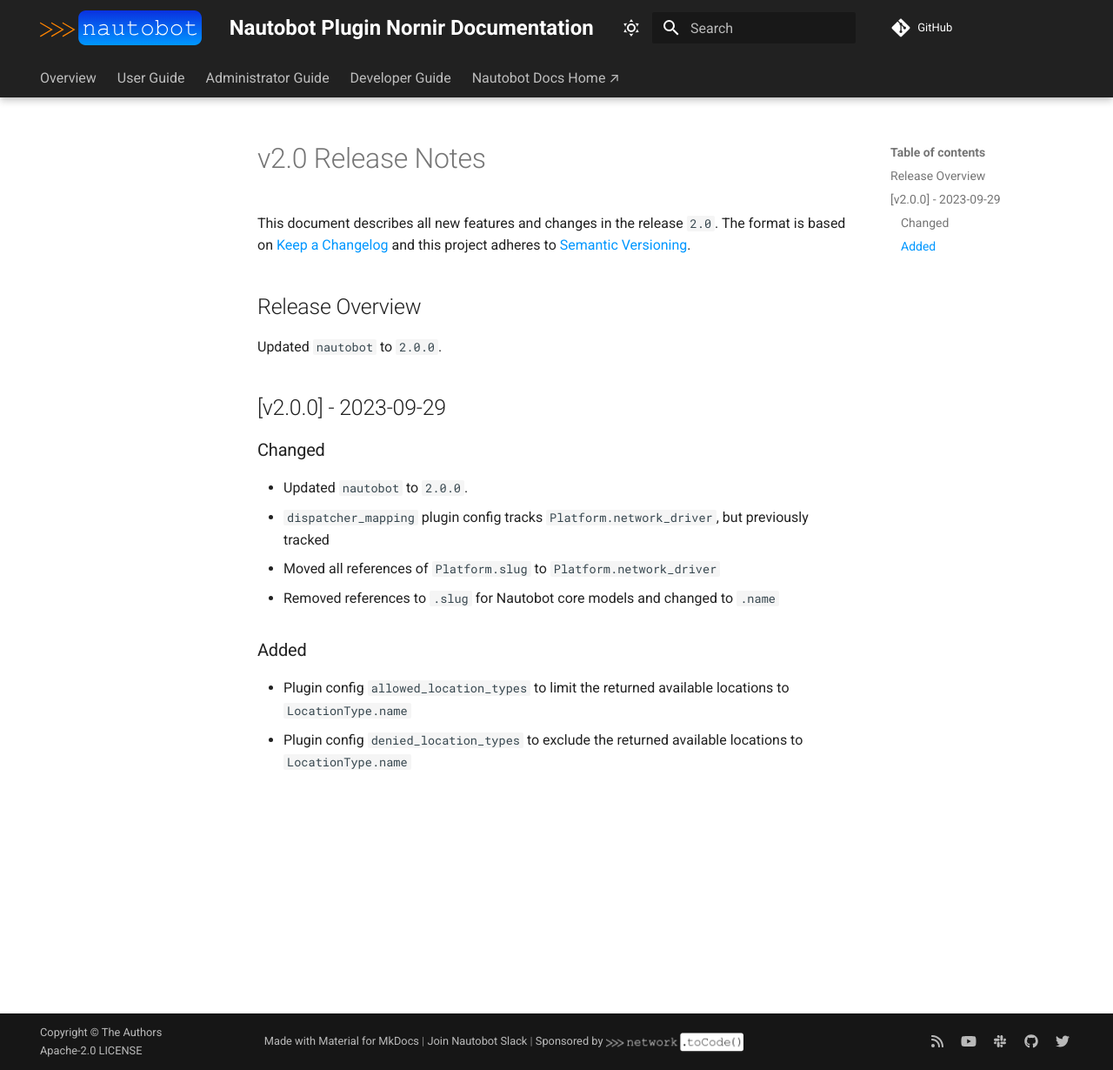
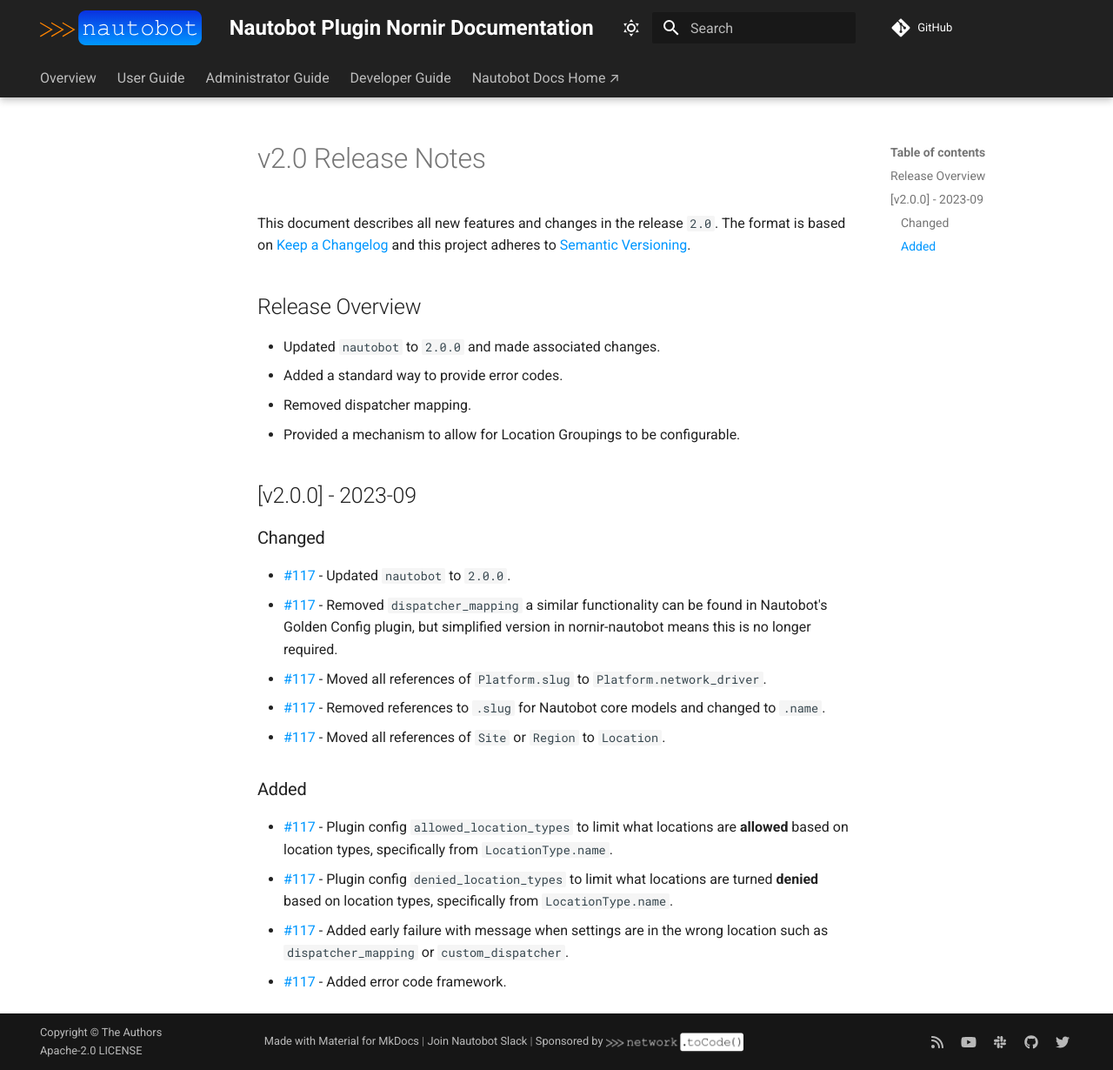
Before and after one commit to nautobot/nautobot-app-nornir, an MkDocs documentation site: the page built from docs/admin/release_notes/version_2.0.md, in a window 1280 px wide and 1230 px high. Shown: the whole window at 87% size. Built offline with MkDocs 1.6.1 and Material for MkDocs 9.7.7, drawn with Linux system fonts in a browser that asks for light colours; comment, search, counter and statistics services are not loaded.

Commit message:
Add Migration guide, remove dispatcher_mapping, update docs on Location settings, add settings check, add foundation for troubleshooting framework

```diff
--- a/docs/admin/release_notes/version_2.0.md
+++ b/docs/admin/release_notes/version_2.0.md
@@ -4,18 +4,25 @@
 
 ## Release Overview
 
-Updated `nautobot` to `2.0.0`.
+- Updated `nautobot` to `2.0.0` and made associated changes.
+- Added a standard way to provide error codes.
+- Removed dispatcher mapping.
+- Provided a mechanism to allow for Location Groupings to be configurable.
 
-## [v2.0.0] - 2023-09-29
+
+## [v2.0.0] - 2023-09
 
 ### Changed
 
-- Updated `nautobot` to `2.0.0`.
-- `dispatcher_mapping` plugin config tracks `Platform.network_driver`, but previously tracked
-- Moved all references of `Platform.slug` to `Platform.network_driver`
-- Removed references to `.slug` for Nautobot core models and changed to `.name`
+- [#117](https://github.com/nautobot/nautobot-plugin-nornir/issues/117) - Updated `nautobot` to `2.0.0`.
+- [#117](https://github.com/nautobot/nautobot-plugin-nornir/issues/117) - Removed `dispatcher_mapping` a similar functionality can be found in Nautobot's Golden Config plugin, but simplified version in nornir-nautobot means this is no longer required.
+- [#117](https://github.com/nautobot/nautobot-plugin-nornir/issues/117) - Moved all references of `Platform.slug` to `Platform.network_driver`.
+- [#117](https://github.com/nautobot/nautobot-plugin-nornir/issues/117) - Removed references to `.slug` for Nautobot core models and changed to `.name`.
+- [#117](https://github.com/nautobot/nautobot-plugin-nornir/issues/117) - Moved all references of `Site` or `Region` to `Location`.
 
 ### Added
 
-- Plugin config `allowed_location_types` to limit the returned available locations to `LocationType.name`
-- Plugin config `denied_location_types` to exclude the returned available locations to `LocationType.name`
+- [#117](https://github.com/nautobot/nautobot-plugin-nornir/issues/117) - Plugin config `allowed_location_types` to limit what locations are **allowed** based on location types, specifically from `LocationType.name`.
+- [#117](https://github.com/nautobot/nautobot-plugin-nornir/issues/117) - Plugin config `denied_location_types` to limit what locations are turned **denied** based on location types, specifically from `LocationType.name`.
+- [#117](https://github.com/nautobot/nautobot-plugin-nornir/issues/117) - Added early failure with message when settings are in the wrong location such as `dispatcher_mapping` or `custom_dispatcher`.
+- [#117](https://github.com/nautobot/nautobot-plugin-nornir/issues/117) - Added error code framework.
--- a/mkdocs.yml
+++ b/mkdocs.yml
@@ -106,6 +106,13 @@
       - Upgrade: "admin/admin_upgrade.md"
       - Uninstall: "admin/admin_uninstall.md"
       - Compatibility Matrix: "admin/compatibility_matrix.md"
+      - Troubleshooting:
+          - "task/troubleshooting/index.md"
+          - E2001: "task/troubleshooting/E2001.md"
+          - E2002: "task/troubleshooting/E2002.md"
+          - E2003: "task/troubleshooting/E2003.md"
+          - E2004: "task/troubleshooting/E2004.md"
+      - Migrating To v2: "admin/migrating_to_v2.md"
       - Release Notes:
           - "admin/release_notes/index.md"
           - v1.0: "admin/release_notes/version_1.0.md"
```
Also changed, not shown: docs/admin/admin_install.md (+3 -2 lines), docs/admin/migrating_to_v2.md (added, +33 -0 lines), docs/admin/troubleshooting/E2001.md (added, +17 -0 lines), docs/admin/troubleshooting/E2002.md (added, +17 -0 lines), docs/admin/troubleshooting/E2003.md (added, +17 -0 lines), docs/admin/troubleshooting/E2004.md (added, +17 -0 lines), docs/admin/troubleshooting/index.md (added, +5 -0 lines), docs/user/app_feature_dispatcher.md (deleted, +0 -34 lines), docs/user/app_getting_started.md (+0 -4 lines), nautobot_plugin_nornir/__init__.py (+43 -1 lines), 1 other file.
